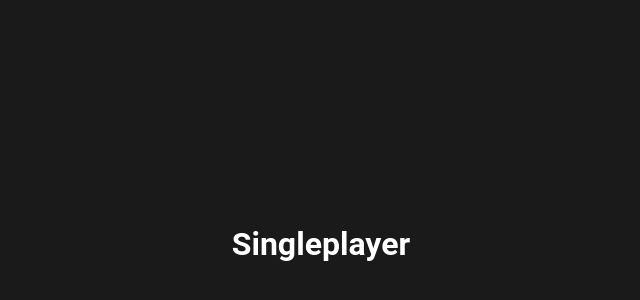
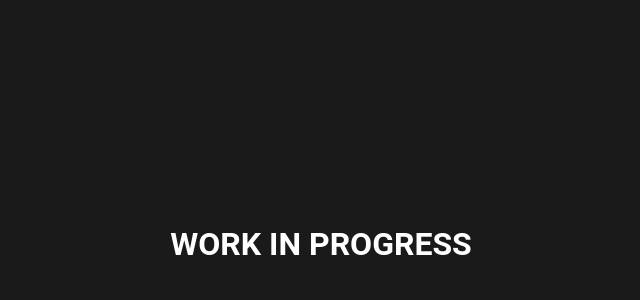
Before and after one commit to OneAutumnLeaf4700/Chess-Webapp, a plain HTML site: page chess-webapp/client/menu/singleplayer/singleplayer.html in a window 1280 px wide. Shown: the part 156-456 px from the top of the page, without its empty margins (319-959 px from the left). Drawn offline with Linux system fonts and the light colour scheme.

Commit message:
Changed singleplayer menu title label to inform user of a work in progress feature. Will probably be taking a break from this project and coming back to it another time.

```diff
--- a/chess-webapp/client/menu/singleplayer/singleplayer.html
+++ b/chess-webapp/client/menu/singleplayer/singleplayer.html
@@ -11,7 +11,7 @@
 </head>
 <body>
     <div class="menu-container">
-        <h1>Singleplayer</h1>
+        <h1>WORK IN PROGRESS</h1>
     </div>
 
     <script src="/menu/singleplayer/singleplayer.js"></script> <!-- Link to external JS file -->
```
